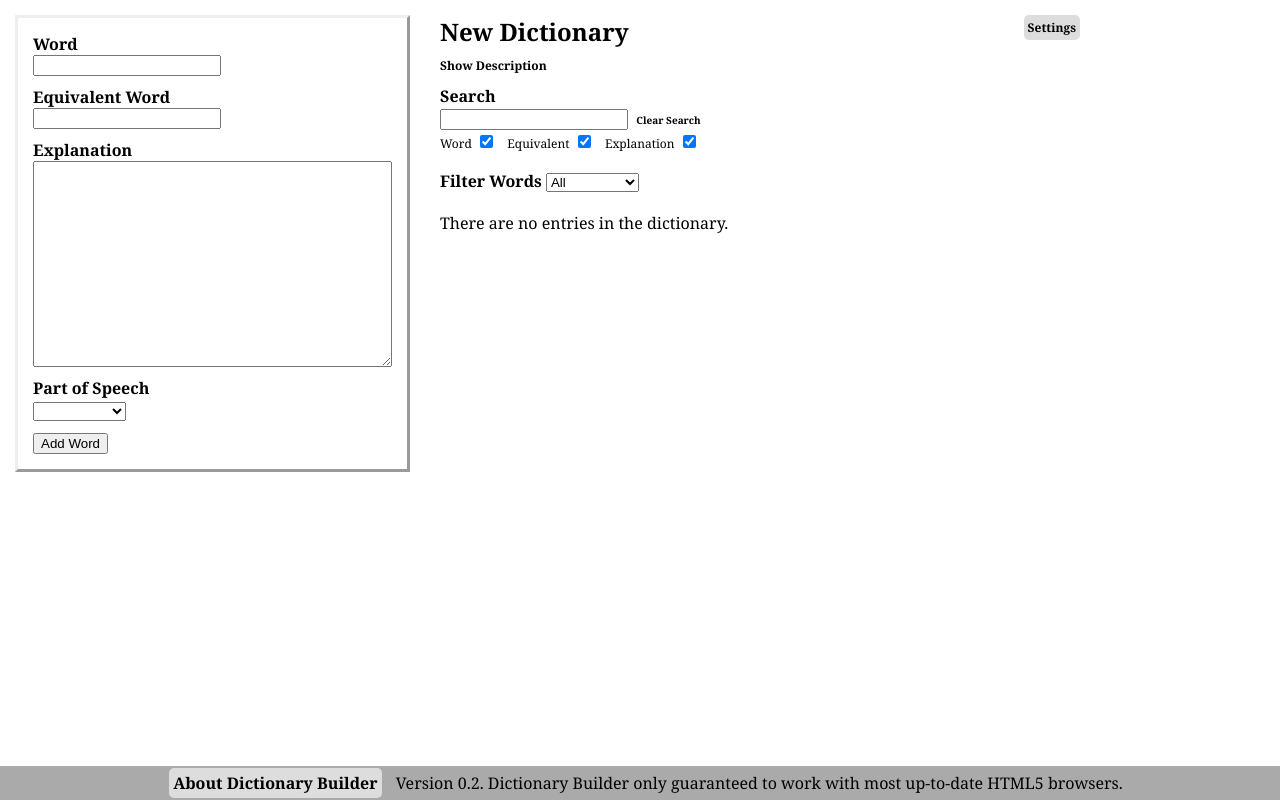
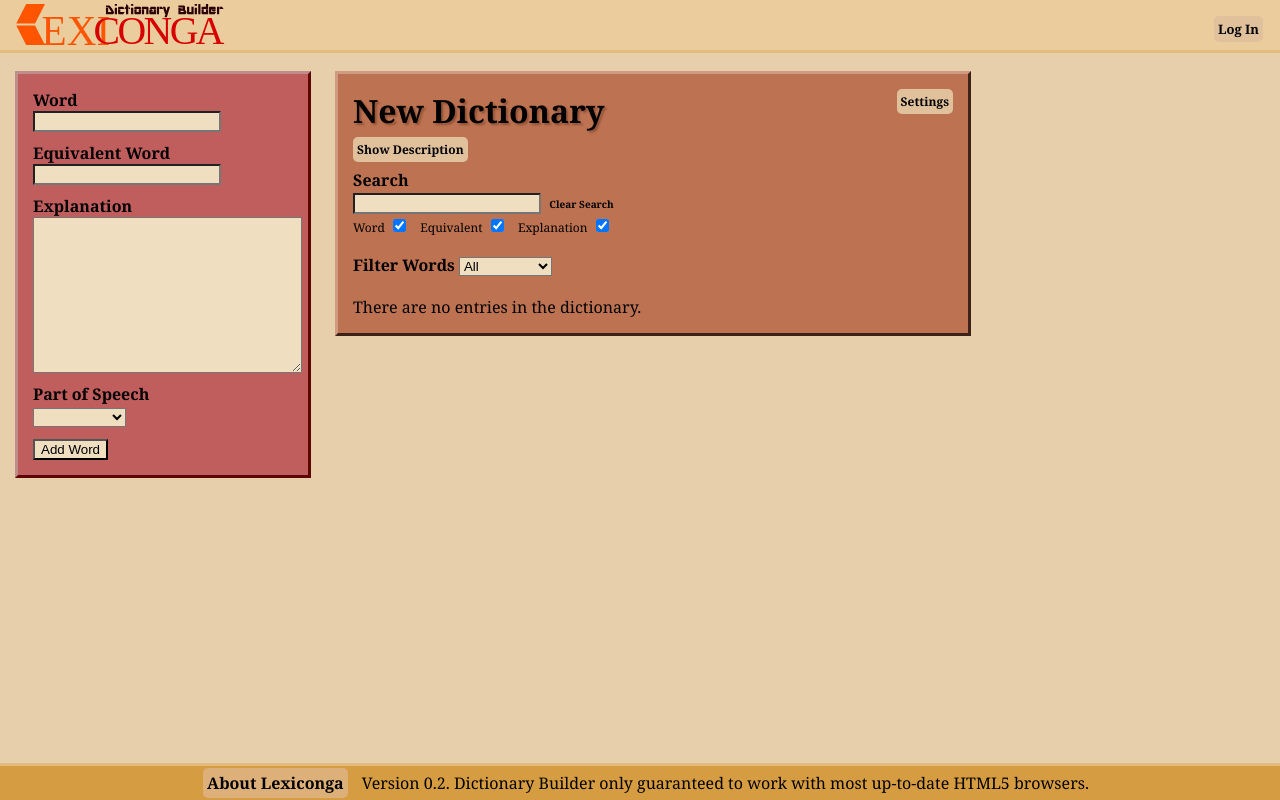
Before and after one commit to Alamantus/Lexiconga, a PHP site: page / in a window 1280 px wide. Run offline with PHP 8.4, Linux system fonts and the light colour scheme.

Commit message:
Added lots of styling

```diff
--- /dev/null
+++ b/css/lexiconga.css
@@ -0,0 +1,122 @@
+body {
+	background: #e6cfaa;
+}
+
+header {
+	height: 50px;
+	width: 100%;
+	background: #eacc9d;
+	margin-bottom: 3px;
+	border-bottom: 3px solid #e3bb7d;
+}
+
+footer {
+	background: #d69c42;
+	border-top: 3px solid #e3bb7d;
+}
+
+@media screen
+and (min-device-width : 481px) {
+	#headerPadder {
+		padding: 1px;
+	}
+
+	#loginoutArea {
+		margin: 16px;
+	}
+}
+
+/* Smartphones (portrait and landscape) ----------- */
+@media only screen
+and (min-device-width : 320px)
+and (max-device-width : 480px) {
+	#siteLogo {
+		display: block;
+		text-indent: -9999px;
+		width: 150px;
+		height: 30px;
+		background: url(../images/logo.svg);
+		background-size: 150px 30px;
+		float: left;
+	}
+
+	#loginoutArea {
+		margin: 16px 8px;
+	}
+}
+
+#siteLogo {
+	display: block;
+	text-indent: -9999px;
+	width: 242px;
+	height: 48px;
+	background: url(../images/logo.svg);
+	background-size: 242px 48px;
+	float: left;
+}
+
+#loginoutArea {
+	float: right;
+}
+
+#loginoutArea a {
+	color: #000000;
+	text-decoration: none;
+	font-size: 13px;
+}
+
+#wordEntryForm {
+	background: #c05d5d;
+	border-color: #c08d8d #b00d0d #b00d0d #c08d8d;
+}
+
+input, textarea, select, option, button {
+	background: #efdfc0;
+}
+
+#dictionaryContainer {
+	background: #bd7251;
+	padding: 15px;
+	border: outset;
+	border-color: #d09b84 #915237 #915237 #d09b84;
+}
+
+#dictionaryDescription, .management, #settingsOptions, #aboutPage {
+	background: #f2d5b2;
+}
+
+.management {
+	border-width: 2px;
+	border-color: #ebbe87 #f9ecdd #f9ecdd #ebbe87;
+}
+
+#dictionaryName {
+	text-shadow: 2px 2px 2px #915337;
+}
+
+#dictionaryDescription {
+	width: 90%;
+}
+
+#loginLink, #logoutLink,
+#descriptionToggle, #settingsButton,
+#settingsScreenCloseButton, #aboutScreenCloseButton {
+	background: #e0c19c;
+}
+
+entry {
+	background: #d7ad7d;
+	border-color: #e7cfb3 #c78b47 #c78b47 #e7cfb3;
+}
+
+.editButton {
+	background: #89cb89;
+}
+
+.deleteButton {
+	background: #cc8888;
+}
+
+#aboutButton {
+	background: #dcb078;
+}
--- a/css/styles.css
+++ b/css/styles.css
@@ -3,6 +3,11 @@ body {
     margin: 0;
     border: none;
     font-family: Georgia, 'Times New Roman', Times, serif;
+}
+
+contents {
+    display: block;
+    width: 100%;
 }
 
 footer {
@@ -17,17 +22,34 @@ footer {
     max-height: 32px;   /* Update Dictionary Container's bottom margin to account for footer */
 }
 
+/* Smartphones (portrait and landscape) ----------- */
+@media only screen
+and (min-device-width : 320px)
+and (max-device-width : 480px) {
+    footer {
+        position: relative;
+        clear: both;
+        max-height: 100%;
+    }
+
+    #dictionaryContainer {
+        margin-bottom: 15px !important;
+    }
+}
+
 #leftColumn {
     float: left;
 }
 
 form {
-    margin: 15px;
     padding: 15px;
 }
 
 #wordEntryForm {
+    width: 30%;
     max-width: 400px;
+    min-width: 260px;
+    margin: 15px 0 15px 15px;
     border: outset 3px;
 }
 
@@ -61,13 +83,18 @@ input[type=checkbox] {
 }
 
 #longDefinition {
-    width: 350px;
-    height: 200px;
+    width: 80%;
+    min-width: 260px;
+    height: 150px;
+}
+
+#updateConflict {
+    width: 260px;
 }
 
 #errorMessage, #updateConflictMessage, #settingsErrorMessage {
     display: block;
-    color: red;
+    color: maroon;
     font-weight: bold;
 }
 
@@ -78,8 +105,9 @@ input[type=checkbox] {
 
 #dictionaryContainer {
     margin: 15px 0 36px 15px;    /* bottom margin must clear footer */
-    width: 50%;
-    min-width: 350px;
+    width: 60%;
+    min-width: 260px;
+    max-width: 600px;
     float: left;
 }
 
--- a/index.html
+++ b/index.html
@@ -4,9 +4,10 @@
     <meta charset="utf-8" />
     <meta name="viewport" content="width=device-width, initial-scale=1">
 
-    <title>Dictionary Builder</title>
+    <title>Lexiconga Dictionary Builder</title>
 
     <link href="css/styles.css" rel="stylesheet" />
+    <link href="css/lexiconga.css" rel="stylesheet" />
 
     <!-- Markdown Parser -->
     <script src="js/markdown-js/markdown.min.js"></script>
@@ -17,6 +18,16 @@
     <script src="js/dictionaryBuilder.js"></script>
 </head>
 <body>
+    <header>
+        <div id="headerPadder">
+            <a href="/" id="siteLogo">Lexiconga Dictionary Builder</a>
+            <div id="loginoutArea">
+                <a href="?login" id="loginLink" class="clickable">Log In</a>
+                <a href="?logout" id="logoutLink" class="clickable" style="display:none;">Log Out</a>
+            </div>
+        </div>
+    </header>
+    <contents>
     <div id="leftColumn">
     <form id="wordEntryForm">
         <label><span>Word</span>
@@ -29,17 +40,7 @@
             <textarea id="longDefinition"></textarea>
         </label>
         <label><span>Part of Speech</span>
-            <select id="partOfSpeech">
-                <!--
-                    <option value="noun">Noun</option>
-                    <option value="adjective">Adjective</option>
-                    <option value="verb">Verb</option>
-                    <option value="adverb">Adverb</option>
-                    <option value="preposition">Preposition</option>
-                    <option value="pronoun">Pronoun</option>
-                    <option value="conjunction">Conjunction</option>
-                -->
-            </select>
+            <select id="partOfSpeech"></select>
         </label>
         <input type="hidden" id="editIndex" />
         <span id="errorMessage"></span>
@@ -57,9 +58,9 @@
     <div id="dictionaryContainer">
         <span id="settingsButton" class="clickable" onclick="ShowSettings()">Settings</span>
 
-        <h2 id="dictionaryName"></h2>
+        <h1 id="dictionaryName"></h1>
 
-        <span id="descriptionToggle" onclick="ToggleDescription();">Show Description</span>
+        <span id="descriptionToggle" class="clickable" onclick="ToggleDescription();">Show Description</span>
         <div id="dictionaryDescription" style="display:none;"></div>
 
         <div id="searchArea" style="display:block;">
@@ -146,9 +147,9 @@
             <div id="aboutText"></div>
         </div>
     </div>
-
+    </contents>
     <footer>
-        <span id="aboutButton" class="clickable" onclick="ShowAbout()">About Dictionary Builder</span>
+        <span id="aboutButton" class="clickable" onclick="ShowAbout()">About Lexiconga</span>
         Version <script>document.write(currentVersion);</script>. Dictionary Builder only guaranteed to work with most up-to-date HTML5 browsers.
     </footer>
 </body>
```
Also changed, not shown: other parts of css/styles.css (+18 -11 lines), README.md, favicon.ico (added), images/favicon.svg (added), images/logo.svg (added). Lines whose indentation alone changed are shown as unchanged.
